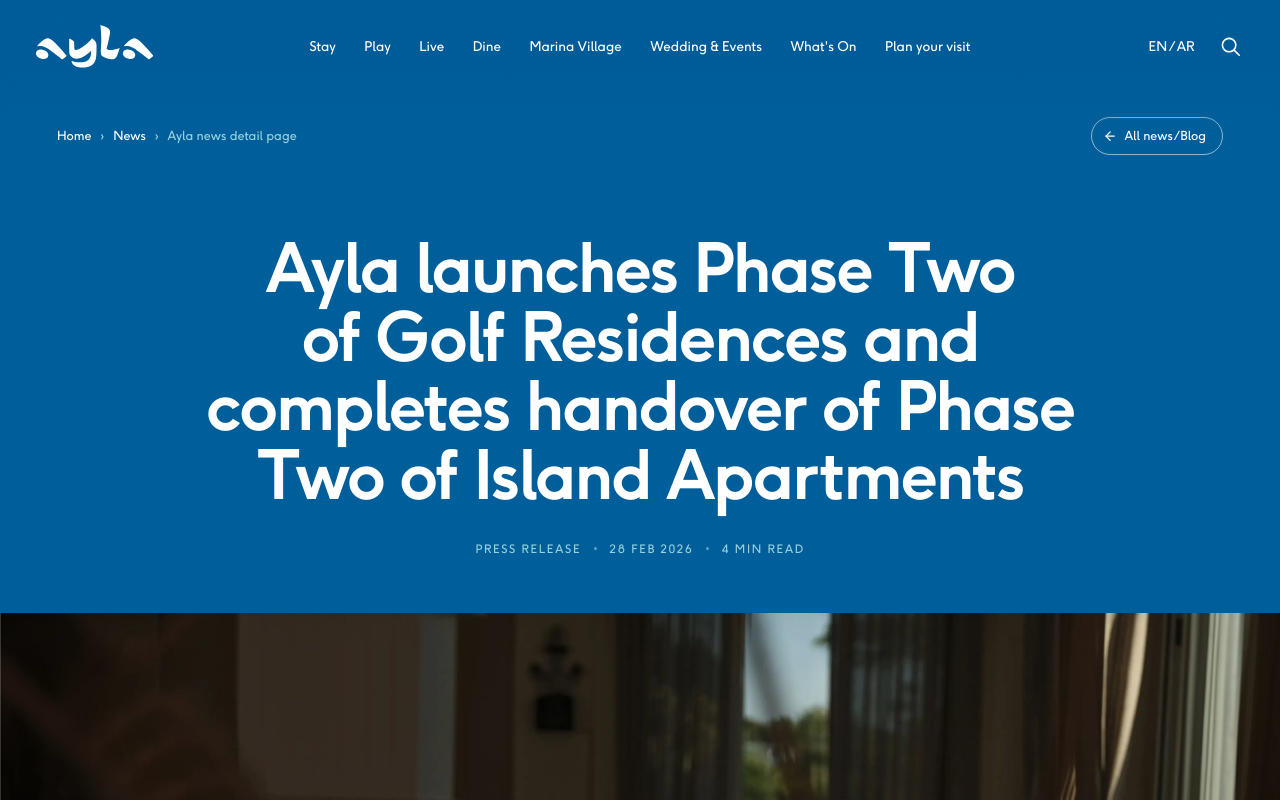
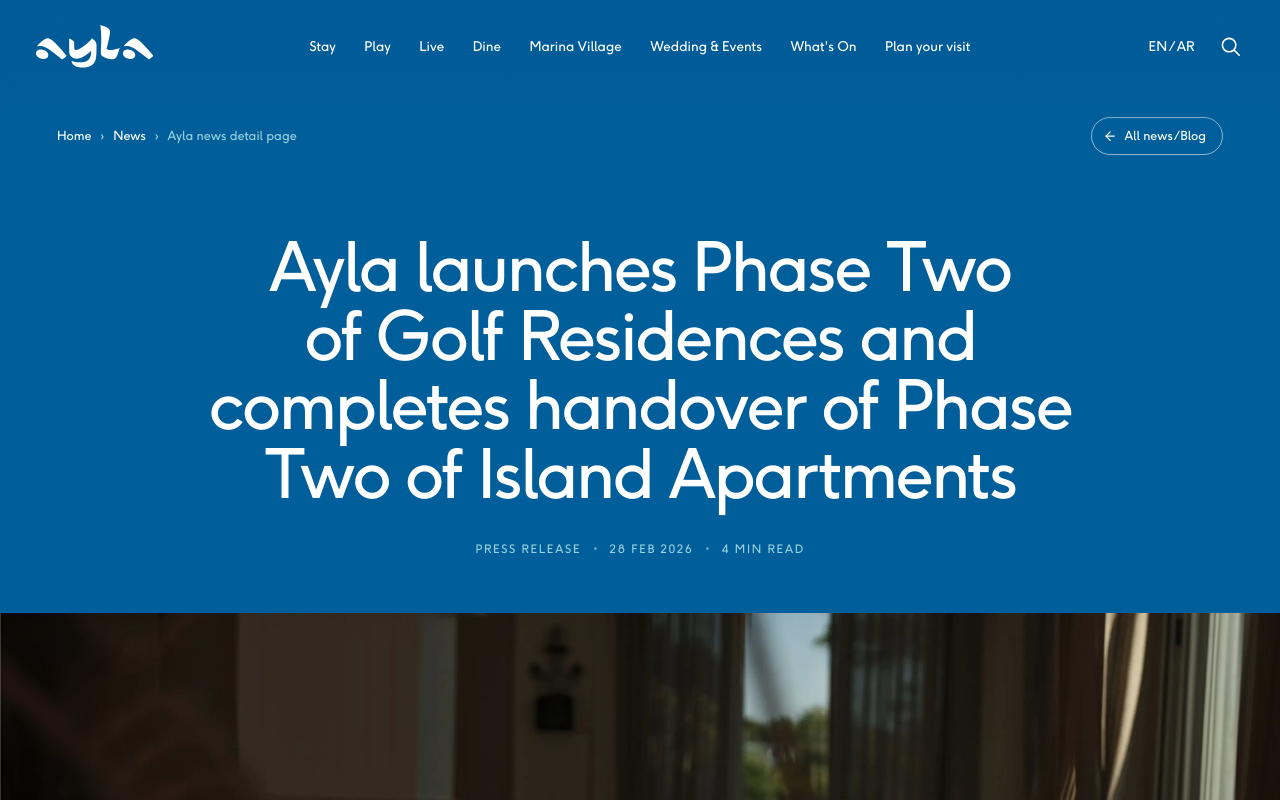
Before and after one commit to Ajo-jose/ayla, a Next.js app: page /news/golf-residences-phase-two in a window 1280 px wide. Shown: the top 800 px of the page. Built offline with nearby package versions, Linux system fonts and the light colour scheme.

Commit message:
Article: regular-weight title
Co-Authored-By: Claude Sonnet 5.5 <noreply@anthropic.com>
Claude-Session: https://claude.ai/code/session_01Y6W7AE3QDYY7tn9okgErS7

```diff
--- a/app/news/news.css
+++ b/app/news/news.css
@@ -60,3 +60,4 @@
 @media (prefers-reduced-motion: reduce){.nw-img,.nw-img img,.nw-meta,.nw-card h3,.nw-card p,.dt-w{transition:none!important;clip-path:none!important;transform:none!important;opacity:1!important;filter:none!important}.dt-fimg{clip-path:none!important}.dt-fimg img{transform:none!important}}
 
 .nw .nw-hero video{display:block}
+.dt-hero h1{font-weight:400}
```
